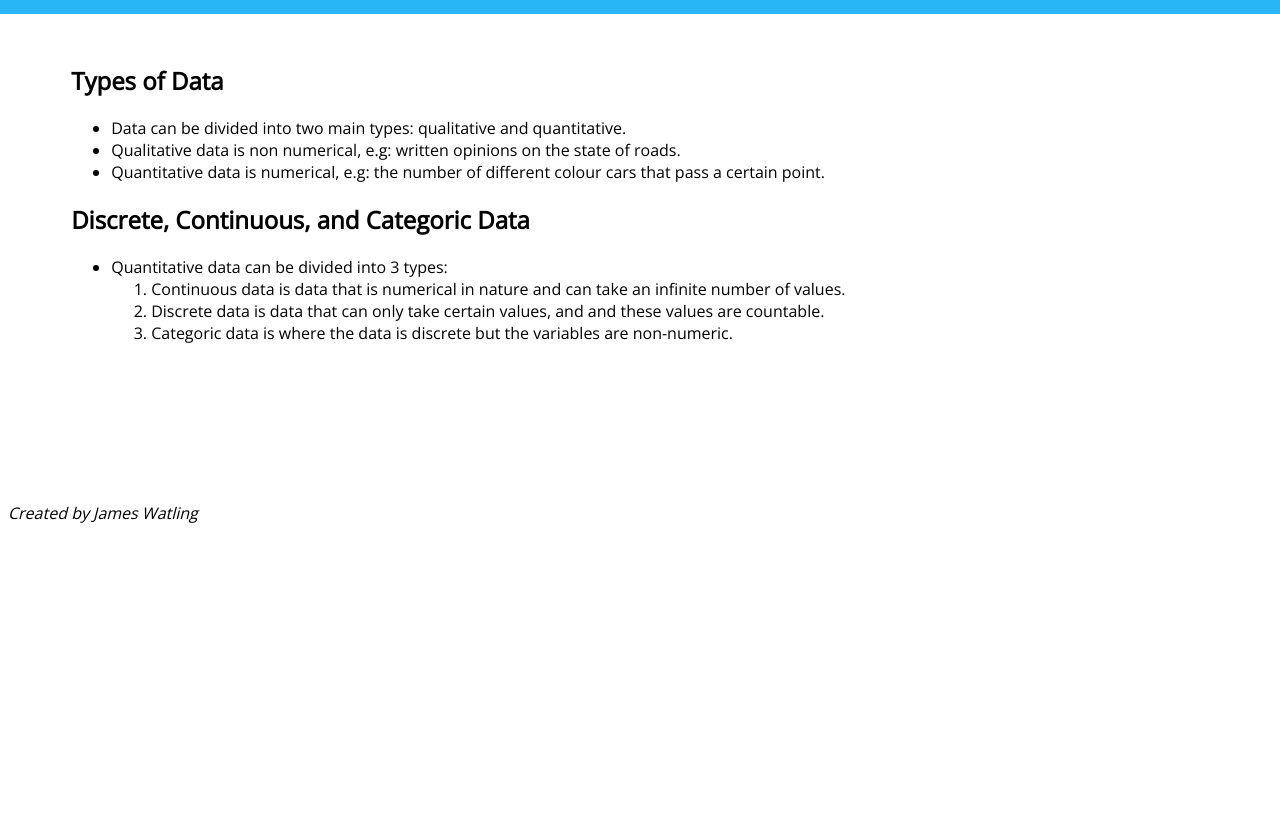
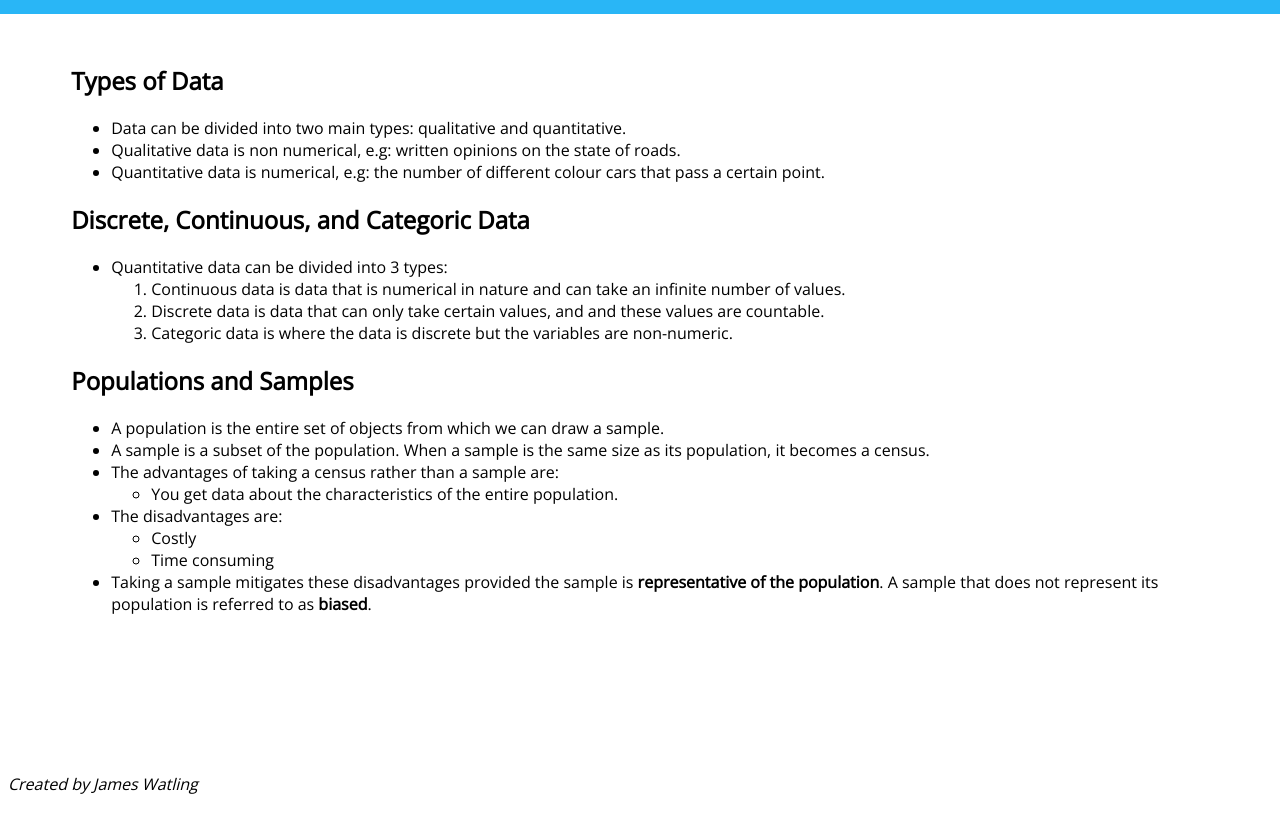
Before and after one commit to james28689/A-Level-Maths-Notes, a plain HTML site: page stats/sampling.html in a window 1280 px wide. Shown: the part 86-918 px from the top of the page. Before the commit the page ends 800 px from the top, so only its background shows below. Drawn offline with nearby package versions, Linux system fonts and the light colour scheme.

Commit message:
populations and samples.

```diff
--- a/stats/sampling.html
+++ b/stats/sampling.html
@@ -30,6 +30,21 @@
 				<li>Categoric data is where the data is discrete but the variables are non-numeric.</li>
 			</ol>
 		</ul>
+		<h2>Populations and Samples</h2>
+		<ul>
+			<li>A population is the entire set of objects from which we can draw a sample.</li>
+			<li>A sample is a subset of the population. When a sample is the same size as its population, it becomes a census.</li>
+			<li>The advantages of taking a census rather than a sample are:</li>
+			<ul>
+				<li>You get data about the characteristics of the entire population.</li>
+			</ul>
+			<li>The disadvantages are:</li>
+			<ul>
+				<li>Costly</li>
+				<li>Time consuming</li>
+			</ul>
+			<li>Taking a sample mitigates these disadvantages provided the sample is <strong>representative of the population</strong>. A sample that does not represent its population is referred to as <strong>biased</strong>.</li>
+		</ul>
     </div>
     <div id="footer">
       <p id="footer-text"><em>Created by James Watling</em></p>
```
